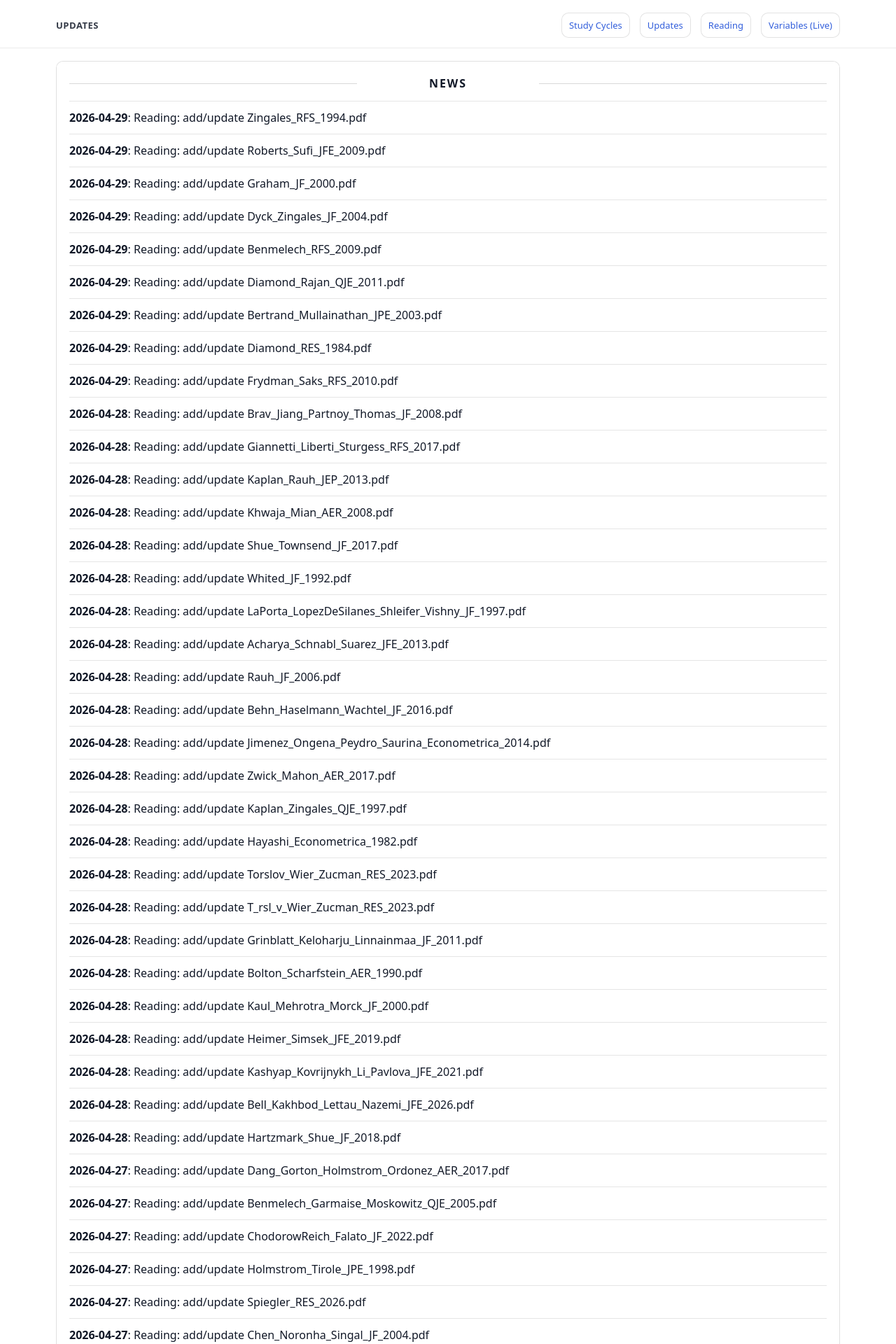
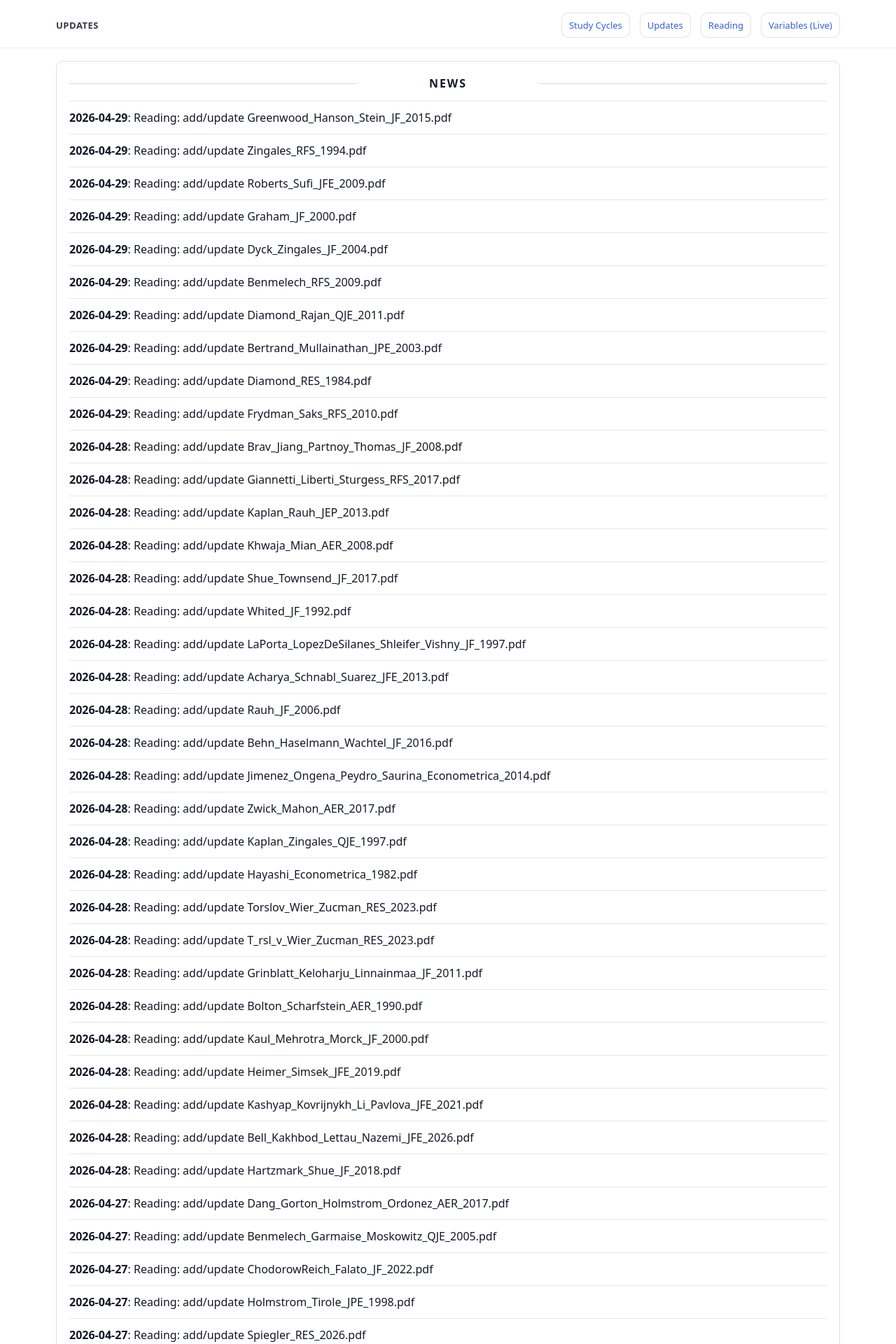
Before and after one commit to yaxinzn/study-archive, a Jekyll site: the page built from updates/index.md, in a window 1280 px wide. Shown: the top 1920 px of the page at 70% size. Built offline with Jekyll 4.4.1, drawn with Linux system fonts in a browser that asks for light colours; some of the changed text lies outside the part shown.

Commit message:
chore: update NEWS feed

```diff
--- a/_data/news.yml
+++ b/_data/news.yml
@@ -1,4 +1,7 @@
 # Auto-generated update history (sorted newest -> oldest). Do not edit manually.
+- ts: "1777453710"
+  date: "2026-04-29"
+  title: "Reading: add/update Greenwood_Hanson_Stein_JF_2015.pdf"
 - ts: "1777417277"
   date: "2026-04-29"
   title: "Reading: add/update Zingales_RFS_1994.pdf"
```
